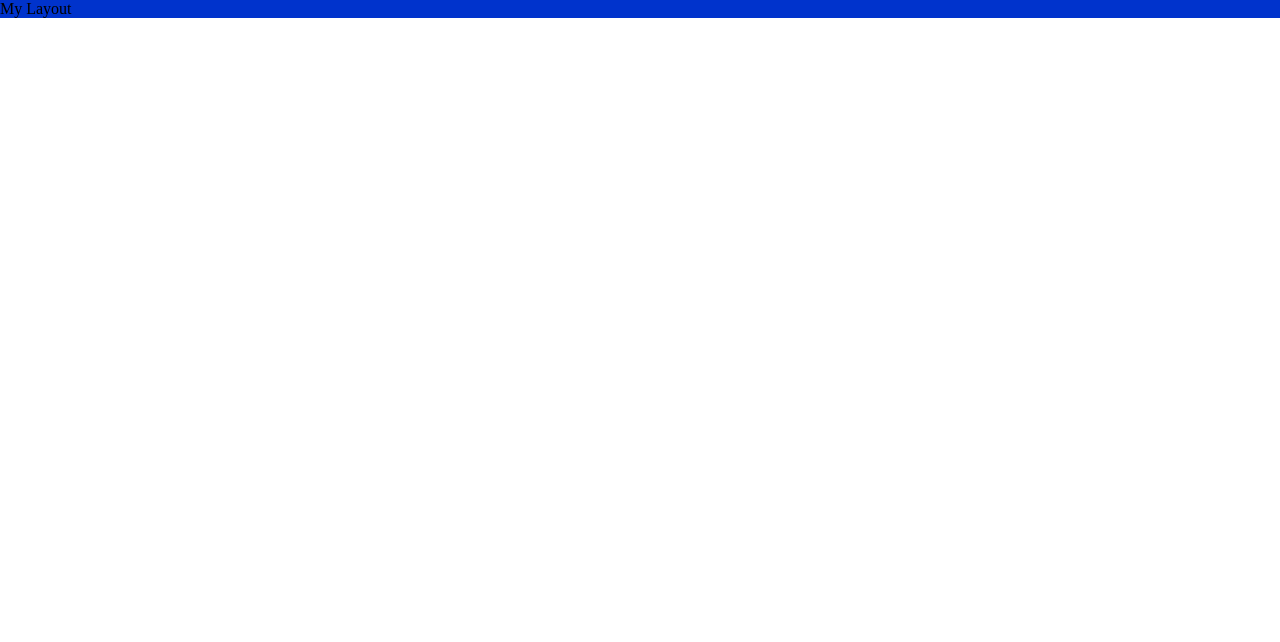
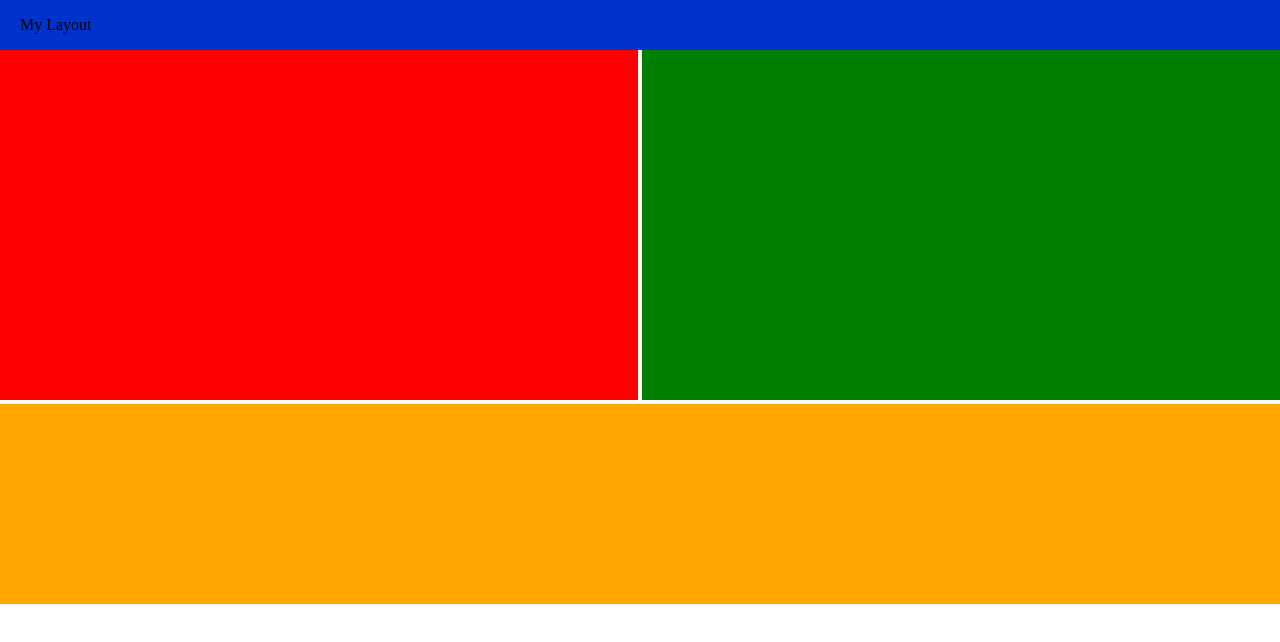
Before and after one commit to dcornellyoung/chs-codecamp, a plain HTML site: page web-101/third.html in a window 1280 px wide. Drawn offline with Linux system fonts and the light colour scheme.

Commit message:
modified third.html and second.css

```diff
--- a/web-101/styles/second.css
+++ b/web-101/styles/second.css
@@ -4,4 +4,37 @@ body {
 
 header {
 	background-color: #0033cc;
+	height: 50px;
+	line-height: 50px;
+	padding-left: 20px;
 }
+
+/* the main wrapper */
+
+.main-wrapper {
+	width: 100%;
+}
+
+section {
+	width: calc(50% - 2px);
+	height: 350px;
+	background-color: #eee;
+	display: inline-block;
+}
+
+.left {
+	background-color: red;
+}
+
+.right {
+	background-color: green;
+}
+
+/* the main wrapper end */
+
+/* the footer */
+
+footer {
+	background-color: orange;
+	height: 200px;
+}
```
Also changed, not shown: web-101/third.html (+9 -1 lines).
